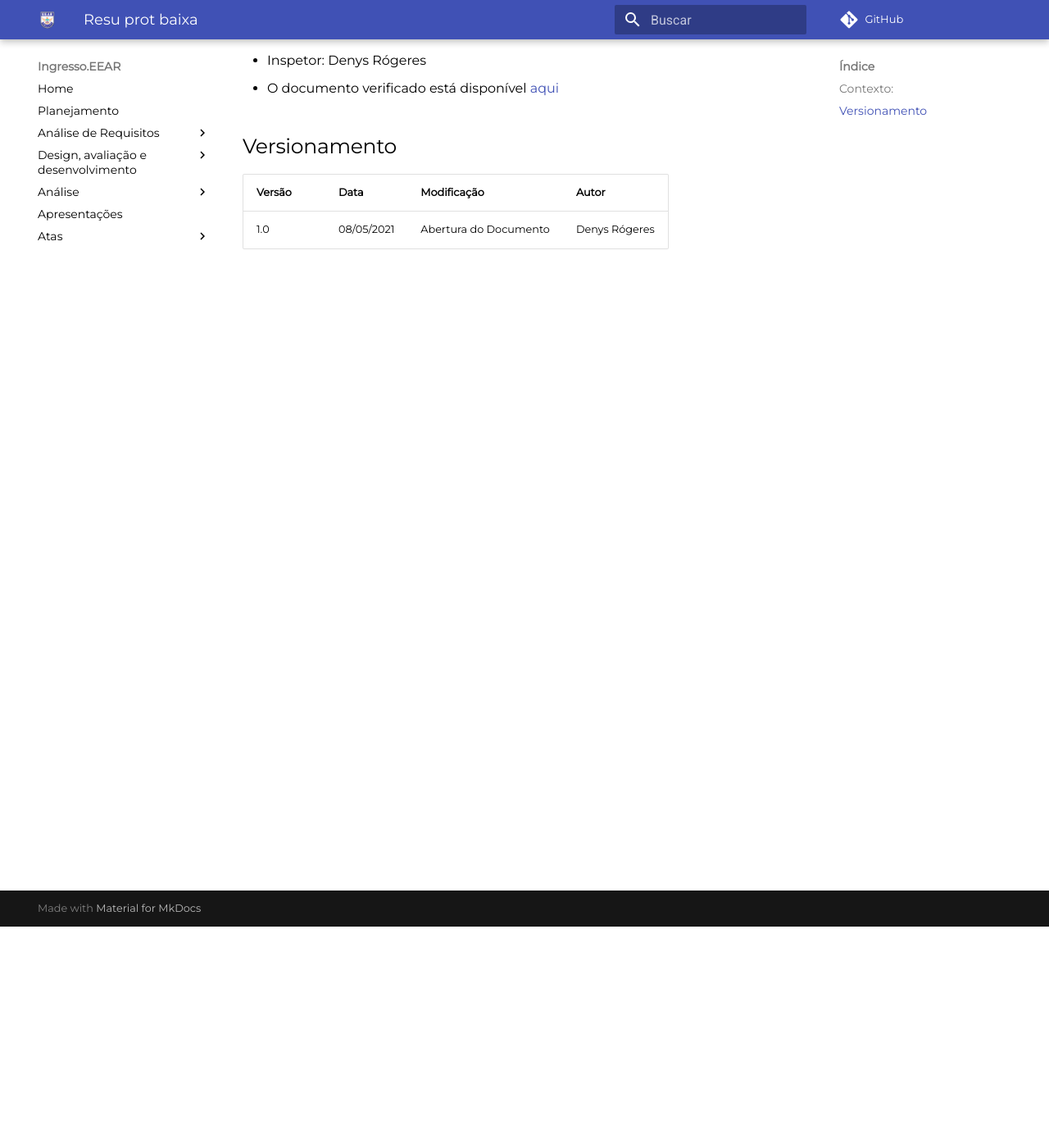
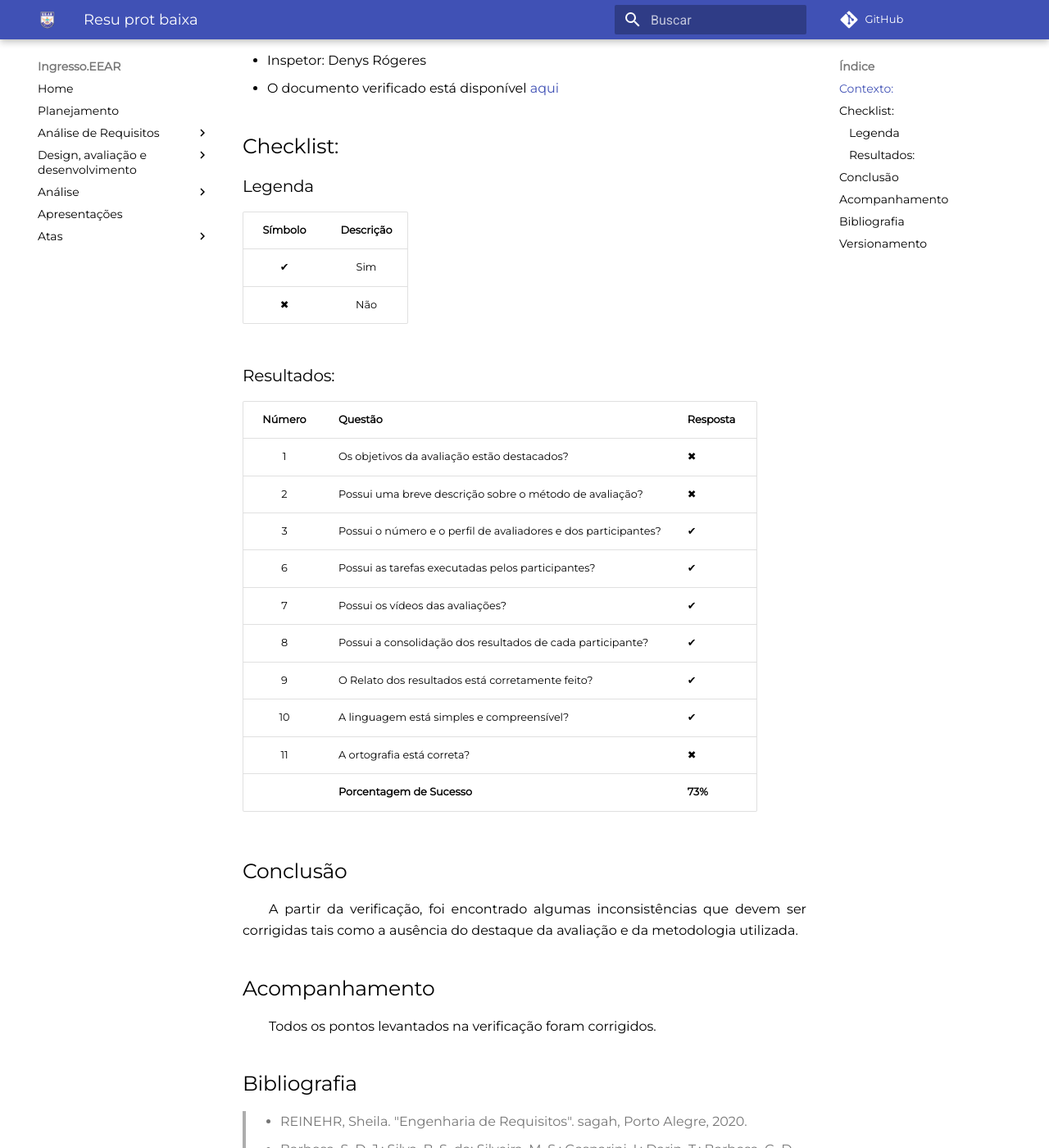
Before and after one commit to CarlosZoft/2020.2-Ingresso.eear, an MkDocs documentation site: the page built from docs/analise/verificacao/resu-prot-baixa.md, in a window 1280 px wide and 1400 px high, scrolled down 270 px. Shown: the whole window at 82% size. Built offline with MkDocs 1.6.1 and Material for MkDocs 9.7.7, drawn with Linux system fonts in a browser that asks for light colours; comment, search, counter and statistics services are not loaded; some of the changed text lies outside the part shown.

Commit message:
(#57) Verificação dos resultados do protótipo de papel

```diff
--- a/docs/analise/verificacao/resu-prot-baixa.md
+++ b/docs/analise/verificacao/resu-prot-baixa.md
@@ -5,9 +5,41 @@
  - Inspetor: Denys Rógeres
  - O documento verificado está disponível [aqui](https://interacao-humano-computador.github.io/2020.2-Ingresso.eear/design-ava-dese/nivel-2/resultado-prot-papel/)
 
+## Checklist:
 
+### Legenda
+
+|Símbolo|Descrição|
+|:-:|:-:|
+|✔|Sim|
+|✖|Não|
+
+### Resultados:
+|Número|Questão|Resposta|
+|:-:|--|--|
+|1|Os objetivos da avaliação estão destacados?|✖|
+|2|Possui uma breve descrição sobre o método de avaliação?|✖|
+|3|Possui o número e o perfil de avaliadores e dos participantes?|✔|
+|6|Possui as tarefas executadas pelos participantes?|✔|
+|7|Possui os vídeos das avaliações?|✔|
+|8|Possui a consolidação dos resultados de cada participante?|✔|
+|9|O Relato dos resultados está corretamente feito?|✔|
+|10|A linguagem está simples e compreensível?|✔|
+|11|A ortografia está correta?|✖|
+||**Porcentagem de Sucesso**|**73%**|
+
+## Conclusão
+&emsp;&emsp;A partir da verificação, foi encontrado algumas inconsistências que devem ser corrigidas tais como a ausência do destaque da avaliação e da metodologia utilizada.
+
+## Acompanhamento
+&emsp;&emsp;Todos os pontos levantados na verificação foram corrigidos.
+
+## Bibliografia
+> - REINEHR, Sheila. "Engenharia de Requisitos". sagah, Porto Alegre, 2020.
+> - Barbosa, S. D. J.; Silva, B. S. da; Silveira, M. S.; Gasparini, I.; Darin, T.; Barbosa, G. D. J. (2021) *Interação Humano-Computador e Experiência do usuário.*
 
 ## Versionamento
 |Versão|Data|Modificação|Autor|
 |--|--|--|--|
 |1.0|08/05/2021|Abertura do Documento|Denys Rógeres|
+|1.1|08/05/2021|Verificação dos resultados do protótipo de papel|Denys Rógeres|
```
